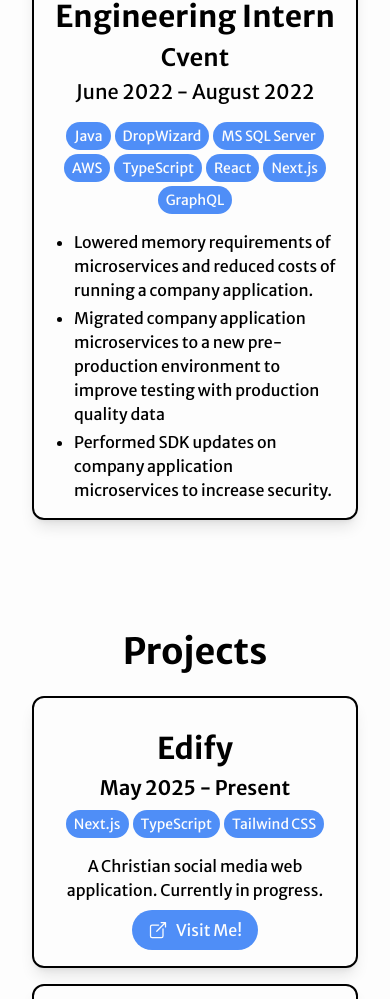
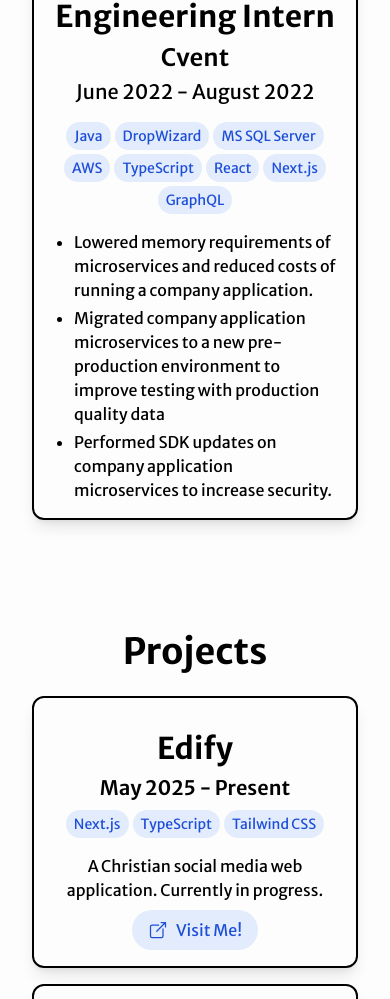
Before and after one commit to bigstarcha/personal-website, a Next.js app: page / in a window 390 px wide. Shown: the part 2704-3703 px from the top of the page. Built offline with nearby package versions, Linux system fonts and the light colour scheme.

Commit message:
no more accessibility issues. my portfolio is responsive and accessible LFG

```diff
--- a/app/globals.css
+++ b/app/globals.css
@@ -6,13 +6,15 @@
 :root {
   --background: #121212;
   --foreground: #fdfdfd;
-  --tertiary: #4f8ef7;
+  --tertiary: #1D4ED8;
+  --quaternary: #E3ECFC;
 }
 
 @theme {
   --color-background: var(--background);
   --color-foreground: var(--foreground);
   --color-tertiary: var(--tertiary);
+  --color-quaternary: var(--quaternary);
 
   --font-merriweather: var(--font-merriweather);
   --font-mw-sans: var(--font-mw-sans);
--- a/components/ProjectCard.tsx
+++ b/components/ProjectCard.tsx
@@ -26,7 +26,7 @@
       aria-label={`${name} Link ${index + 1}`}
     >
       <motion.div
-        className="inline-flex gap-2 items-center text-foreground bg-tertiary px-4 py-2 rounded-full hover:cursor-pointer"
+        className="inline-flex gap-2 items-center text-tertiary bg-quaternary px-4 py-2 rounded-full hover:cursor-pointer"
         initial={{ scale: 1 }}
         whileHover={{ scale: 1.1 }}
       >
--- a/components/TagSection.tsx
+++ b/components/TagSection.tsx
@@ -6,7 +6,7 @@
       {tags.map((tag, index) => (
         <span
           key={index}
-          className="text-foreground bg-tertiary px-2 py-1 rounded-full text-sm"
+          className="text-tertiary bg-quaternary px-2 py-1 rounded-full text-sm"
         >
           {tag}
         </span>
```
